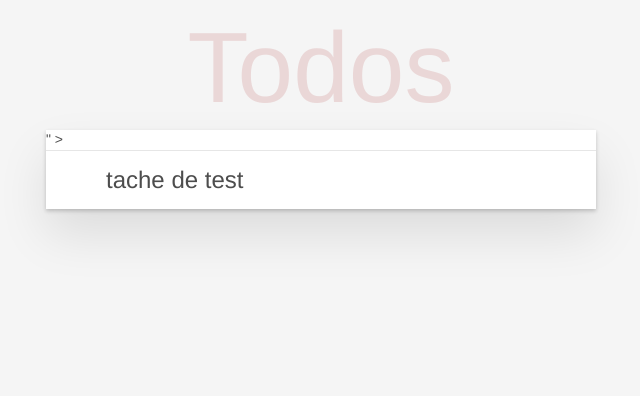
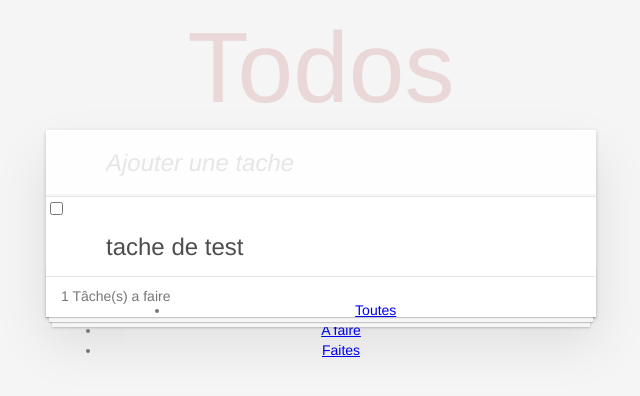
Before and after one commit to Arioua-Yanis/RealTodoList, a Vue app: page / in a window 1280 px wide. Shown: the top 396 px of the page, without its empty margins (319-959 px from the left). Built offline with nearby package versions, Linux system fonts and the light colour scheme; the HTML template or start-up script is replaced by a standard one.

Commit message:
add filter

```diff
--- a/src/components/Todos.vue
+++ b/src/components/Todos.vue
@@ -2,17 +2,26 @@
   <section class="todoapp">
     <header class="header">
       <h1>Todos</h1>
-      <input type="text" class="new-todo" placeholder="Ajouter une tache" v-model="newTodo @keyup.enter="addTodo" >
+      <input type="text" class="new-todo" placeholder="Ajouter une tache" v-model="newTodo" @keyup.enter="addTodo" >
     </header>
     <div class="main">
       <ul class="todo-list">
-        <li class="todo" v-for="todo in todos">
+        <li class="todo" v-for="todo in todos" :class="{completed: todo.completed}">
           <div class="view">
+            <input type="checkbox" v-model="todo.completed">
             <label>{{todo.name}}</label>
           </div>
         </li>
       </ul>
     </div>
+    <footer class="footer">
+      <span class="todo-count"><strong>{{remaining}}</strong> Tâche(s) a faire</span>
+      <ul>
+        <li><a href="#">Toutes</a></li>
+        <li><a href="#">A faire</a></li>
+        <li><a href="#">Faites</a></li>
+      </ul>
+    </footer>
   </section>
 </template>
 
@@ -26,6 +35,21 @@
         }],
         newTodo: ''
       }
+    },
+    methods: {
+
+      addTodo () {
+        this.todos.push({
+          completed: false,
+          name: this.newTodo
+        })
+        this.newTodo = ''
+      }
+    },
+    computed: {
+      remaining () {
+        return this.todos.filter(todo => !todo.completed).length
+      }
     }
   }
 </script>
```
